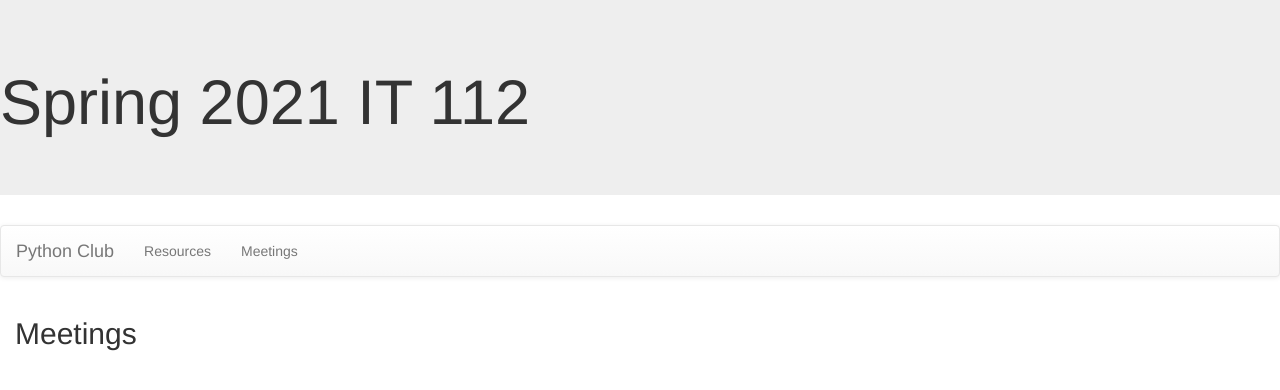
After one commit to WChihWen/S2021IT112, a Django app: page /Club/meetings/ in a window 1280 px wide. The commit adds this page. Shown: the top 390 px of the page. Run offline with Django 3.2, Linux system fonts and the light colour scheme; data that the repository does not hold is empty; some libraries are stand-ins or nearby versions.

Commit message:
commit_meeting_detail

```diff
--- /dev/null
+++ b/Club/templates/Club/meetings.html
@@ -0,0 +1,10 @@
+{% extends 'base.html' %}
+{% block content %}
+<h2>Meetings</h2>
+<ul>
+    {% for p in meeting_list %}
+        <li><a href="{% url 'meetingdetails' id=p.id  %}">{{ p.meetingtitle }}</a></li>
+    {% endfor %}
+</ul>
+
+{% endblock content %}
--- a/Club/templates/base.html
+++ b/Club/templates/base.html
@@ -17,7 +17,7 @@
 </div>
 <ul class="nav navbar-nav">
 <li><a href="{% url 'resources' %}"> Resources </a></li>
-<li>Dummy</li>
+<li><a href="{% url 'meetings' %}"> Meetings </a></li>
 </ul>
 </div>
 </nav>
--- a/Club/urls.py
+++ b/Club/urls.py
@@ -3,4 +3,6 @@ from . import views
 urlpatterns = [
     path('', views.index, name="index"),
     path('resources/', views.resources, name="resources"),
+    path('meetings/', views.meetings, name="meetings"),
+    path('meetingdetails/<int:id>', views.meetingdetails, name="meetingdetails"),
 ]
--- a/Club/views.py
+++ b/Club/views.py
@@ -1,9 +1,16 @@
-from django.shortcuts import render
-from .models import Resource, User
+from django.shortcuts import render, get_object_or_404
+from .models import Resource, User, Meeting
+from django.urls import reverse_lazy
 
 # Create your views here.
 def index(request):
     return render(request, 'Club/index.html')
 
 def resources(request):
-     return render(request, 'Club/resources.html', {'resource_list': Resource.objects.all()})
+    return render(request, 'Club/resources.html', {'resource_list': Resource.objects.all()})
+
+def meetings(request):
+    return render(request, 'Club/meetings.html', {'meeting_list': Meeting.objects.all()})
+
+def meetingdetails(request, id):
+    return render(request, 'Club/meetingdetails.html', {'meeting_list': get_object_or_404(Meeting, pk=id)})
```
Also changed, not shown: Club/templates/Club/meetingdetails.html (added, +10 -0 lines), Club/templates/Club/minutes.html (added).
